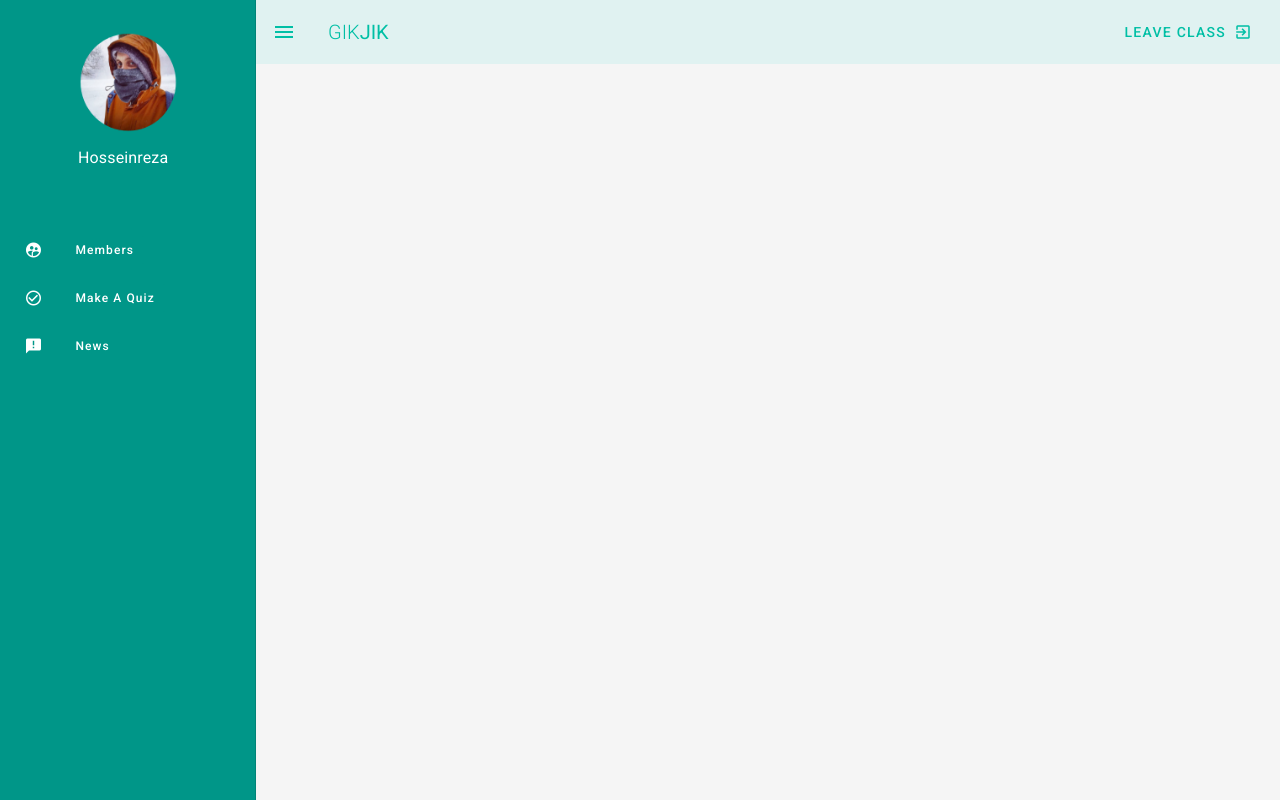
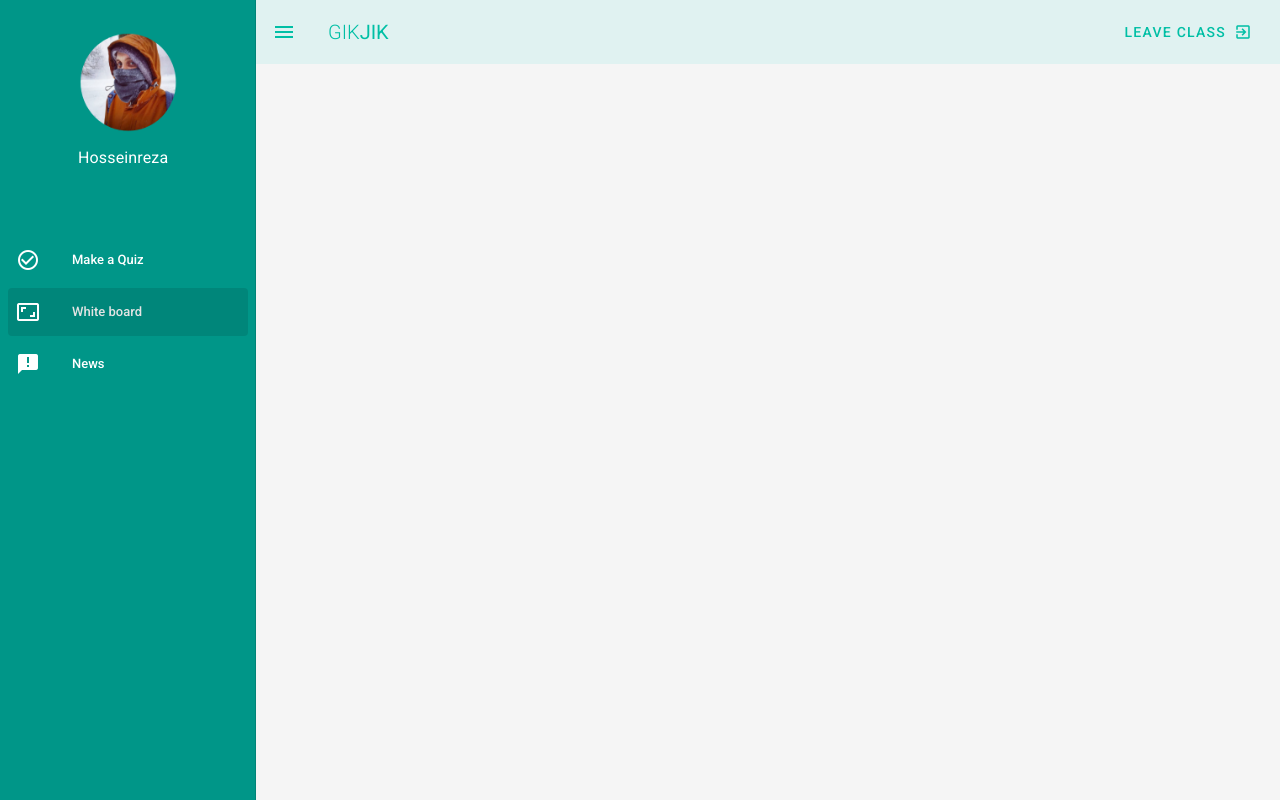
Before and after one commit to HosseinrezaAk/GiKJiK, a Vue app: page /user/class in a window 1280 px wide. Built offline with nearby package versions, Linux system fonts and the light colour scheme.

Commit message:
Quiz .vue created

```diff
--- a/src/components/ClassNavbar.vue
+++ b/src/components/ClassNavbar.vue
@@ -42,32 +42,17 @@
                     </v-flex>
                 </v-layout>
 
-            <v-list class="ml-2" dense nav>
-                <v-dialog   max-width="600px" class="mb-5" v-model="dialog" v-for="pop in popups" :key="pop.text">
-                    <template v-slot:activator="{on,attrs}">
-
-                        <v-btn small dark text v-on="on" v-bind="attrs" class="teal accent-5 mb-5 " >
-					    <v-icon left>{{pop.icon}}</v-icon>
-                        <span class="nav text-capitalize ml-6 line-height-1.2">{{pop.text}}</span>
-
-				        </v-btn>
-                    </template>
-                    <v-card>
-                        <v-card-title>
-                            <h2>Add a New Class</h2>
-                        </v-card-title>
-                        <v-card-text>
-                            <v-form class="px-3" ref="form">
-                                <v-text-field label="Title" v-model="title" prepend-icon="title" :rules="inputRules"></v-text-field>
-                                <v-textarea label="information" v-model="content" prepend-icon="edit"></v-textarea>
-                                <v-btn text class="success  mt-3" @click="submit" :loading="loading">Add Class</v-btn>
-                            </v-form>
-                        </v-card-text>
-
-                    </v-card>
-                </v-dialog>
-
-
+            <v-list dense nav>
+                <v-list-item  v-for="pop in popups" :key="pop.text" router :to="pop.route">
+                    <v-list-item-action>
+                        <v-icon class="white--text">{{ pop.icon }}</v-icon>
+                    </v-list-item-action>
+                    <v-list-item-content>
+                        <v-list-item-title class="white--text">
+                            {{ pop.text }}
+                        </v-list-item-title>
+                    </v-list-item-content>
+                </v-list-item>
             </v-list>
         </v-navigation-drawer>
     </div>
@@ -83,9 +68,10 @@
             return {
                 drawer: true,
                 popups: [
-                    { icon: 'supervised_user_circle', text: 'Members'},
-                    { icon: 'check_circle_outline', text: 'Make a Quiz' },
-                    { icon: 'announcement', text: 'News'}
+
+                    { icon: 'check_circle_outline', text: 'Make a Quiz',route:'/about' },
+                    { icon: 'aspect_ratio', text: 'White board',route:'/user'},
+                    { icon: 'announcement', text: 'News',route:''}
 
                 ],
                 dialog:false
```
Also changed, not shown: src/components/Quiz.vue (added, +11 -0 lines).
